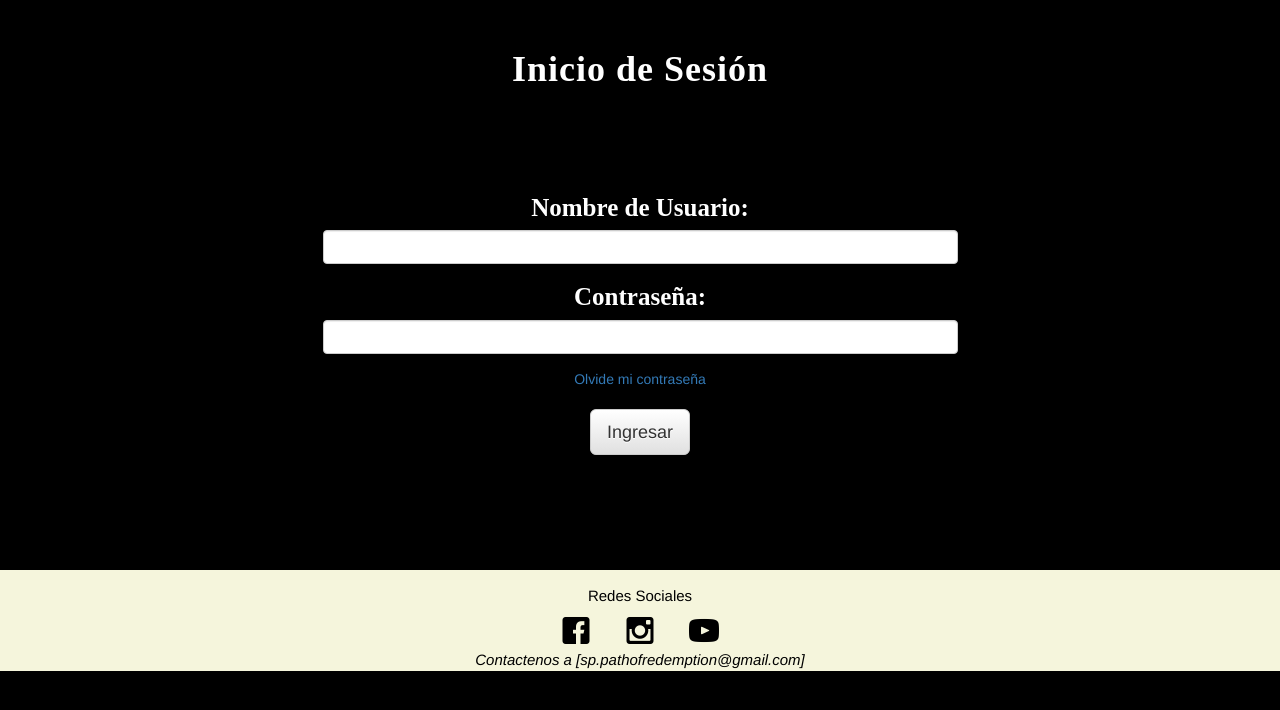
After one commit to Gadoroth/SP_PathofRedemption, a Django app: page /login in a window 1280 px wide. The commit adds this page. Shown: the top 710 px of the page. Run offline with Django 3.2, Linux system fonts and the light colour scheme; some libraries are stand-ins or nearby versions; some web fonts are replaced.

Commit message:
login creado

```diff
--- /dev/null
+++ b/Foro/static/css/login.css
@@ -0,0 +1,61 @@
+* {
+    margin: 0;
+    padding: 0;
+    -webkit-box-sizing: border-box;
+    -moz-box-sizing: border-box;
+    box-sizing: border-box;
+}
+
+body {
+    background: #000000;
+}
+
+#titulo {
+    margin-top: 50px;
+    margin-bottom: 100px;
+    color: #fff;
+    letter-spacing: 1px;
+    font-family: 'Cinzel', serif;
+    font-weight: bold;
+}
+
+.nombre {
+    font-family: 'Cinzel', serif;
+    color: #fff;
+    font-size: 25px;
+}
+
+.contraseña {
+    font-family: 'Cinzel', serif;
+    color: #fff;
+    font-size: 25px;
+}
+
+footer {
+    margin-top: 100px;
+    padding-bottom: 0;
+    margin-bottom: 0;
+    background-color: #F5F5DC;
+}
+
+footer a {
+    text-decoration: none;
+    padding: 15px;
+}
+
+a span {
+    color: #000000;
+    font-size: 30px;
+}
+
+#redes {
+    color: #000000;
+    margin-top: 15px;
+    font-size: 15px;
+}
+
+.cursive {
+    font-size: 15px;
+    font-style: italic;
+    color: #000000;
+}
--- a/Foro/templates/Foro/Desarrollo.html
+++ b/Foro/templates/Foro/Desarrollo.html
@@ -31,7 +31,7 @@
                     <div class="col-xs">
                         <nav>
                             <a href="{% url 'Download' %}">Descargar</a>
-                            <a href="{% url 'Sesion' %}">Iniciar Sesión</a>
+                            <a href="{% url 'login' %}">Iniciar Sesión</a>
                             <a href="{% url 'Registro' %}">Registrarse</a>
                             <a href="{% url 'foro' %}">Foro</a>
                         </nav>
--- a/Foro/templates/Foro/index.html
+++ b/Foro/templates/Foro/index.html
@@ -33,7 +33,7 @@
                     <div class="col-xs">
                         <nav>
                             <a href="{% url 'Download' %}">Descargar</a>
-                            <a href="{% url 'Sesion' %}">Iniciar Sesión</a>
+                            <a href="{% url 'login' %}">Iniciar Sesión</a>
                             <a href="{% url 'Registro' %}">Registrarse</a>
                             <a href="{% url 'foro' %}">Foro</a>
                         </nav>
--- /dev/null
+++ b/Foro/templates/registration/login.html
@@ -0,0 +1,68 @@
+{% load staticfiles %}
+<!DOCTYPE html>
+<html lang="en">
+
+<head>
+    <meta charset="UTF-8">
+    <meta name="viewport" content="width=device-width, initial-scale=1.0">
+    <meta http-equiv="X-UA-Compatible" content="ie=edge">
+    <title>Inicio se Sesión</title>
+    <link rel="stylesheet" href="//maxcdn.bootstrapcdn.com/bootstrap/3.2.0/css/bootstrap.min.css">
+    <link rel="stylesheet" href="//maxcdn.bootstrapcdn.com/bootstrap/3.2.0/css/bootstrap-theme.min.css">
+    <link rel="stylesheet" href="{% static 'fonts/iconos.css' %}">
+    <link rel="stylesheet" href="{% static 'css/login.css' %}">
+    <link rel="stylesheet" href="{% static 'css/flexboxgrid.min.css' %}">
+</head>
+
+<body>
+    <form method="POST">
+        {% csrf_token %}
+        <div class="container">
+            <div class="row center-xs">
+                <div class="col-xs">
+                    <h1 id="titulo">Inicio de Sesión</h1>
+                </div>
+            </div>
+        </div>
+        <div class="row center-xs">
+            <div class="col-md-6">
+                <div class="form-group">
+                    <label for="username" class="nombre">Nombre de Usuario:</label>
+                    <input type="text" class="form-control" name="username">
+                </div>
+            </div>
+        </div>
+        <div class="row center-xs">
+            <div class="col-md-6">
+                <div class="form-group">
+                    <label for="username" class="contraseña">Contraseña:</label>
+                    <input type="password" class="form-control" name="password">
+                </div>
+            </div>
+        </div>
+        <div class="row center-xs">
+            <div class="col-md-6">
+                <div class="form-group">
+                    <a href="#" class="olvido">Olvide mi contraseña</a>
+                    <br>
+                    <br>
+                    <input type="submit" id="boton" class="btn btn-default btn-lg" name="boton" value="Ingresar">
+                </div>
+            </div>
+        </div>
+    </form>
+    <div class="row">
+        <footer class="col-xs-12 center-xs">
+            <p id="redes">Redes Sociales</p>
+            <div>
+                <a href="https://www.facebook.com/ShadowProjectOficial/" target="_blank"><span class="icon-facebook"></span></a>
+                <a href="https://www.instagram.com/sh_path_of_redemption/" target="_blank"><span class="icon-instagram"></span></a>
+                <a href="https://www.youtube.com/channel/UCC3KLun16zLqYWjDR76q-7w" target="_blank"><span class="icon-youtube"></span></a>
+            </div>
+            <span class="col-xs-12 cursive">Contactenos a [sp.pathofredemption@gmail.com]</span>
+        </footer>
+    </div>
+
+</body>
+
+</html>
--- a/Foro/urls.py
+++ b/Foro/urls.py
@@ -1,6 +1,7 @@
 from django.urls import path, include
 from . import views
 from django.contrib.auth import login
+from django.contrib.auth.views import LoginView
 
 
 urlpatterns = [
@@ -13,7 +14,8 @@ urlpatterns = [
     path('Desarrollo', views.Desarrollo, name='Desarrollo'),
     path('permiso', views.permiso, name='permiso'),
 
-    path('Sesion', views.Sesion, name='Sesion'),
+    path('login', LoginView.as_view(), name='login'),
+
 
     path('post/<int:pk>/', views.post_detail, name='post_detail'),
     path('post/new', views.post_new, name='post_new'),
--- a/Foro/views.py
+++ b/Foro/views.py
@@ -16,8 +16,8 @@ def Registro(request):
 def Download(request):
     return render(request, 'Foro/Download.html', {})
 
-def Sesion(request):
-    return render(request, 'Foro/Sesion.html', {})
+def login(request):
+    return render(request, 'registration/login.html', {})
 
 def Devs(request):
     return render(request, 'Foro/Devs.html', {})
--- a/ShadowProyect/settings.py
+++ b/ShadowProyect/settings.py
@@ -119,3 +119,4 @@ USE_TZ = True
 
 STATIC_URL = '/static/'
 STATIC_ROOT = os.path.join(BASE_DIR, 'static')
+LOGIN_REDIRECT_URL = 'index'
```
Also changed, not shown: Foro/templates/Foro/Sesion.html (deleted, +0 -46 lines), db.sqlite3.
